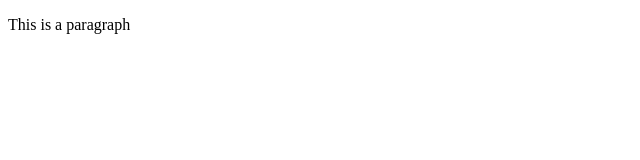
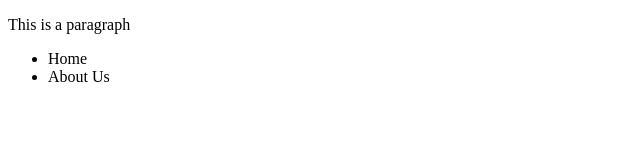
Before and after one commit to leeummtee/Lab-05, a plain HTML site: page index.html in a window 1280 px wide. Shown: the whole page, without its empty margins (0-640 px from the left). Drawn offline with Linux system fonts and the light colour scheme.

Commit message:
Added navigation

```diff
--- a/index.html
+++ b/index.html
@@ -7,4 +7,10 @@
 
   <body>
       <p> This is a paragraph </p>
+      <nav>
+        <ul>
+            <li> Home </li>
+            <li> About Us </li>
+        </ul>
+      </nav>
   </body>
```
